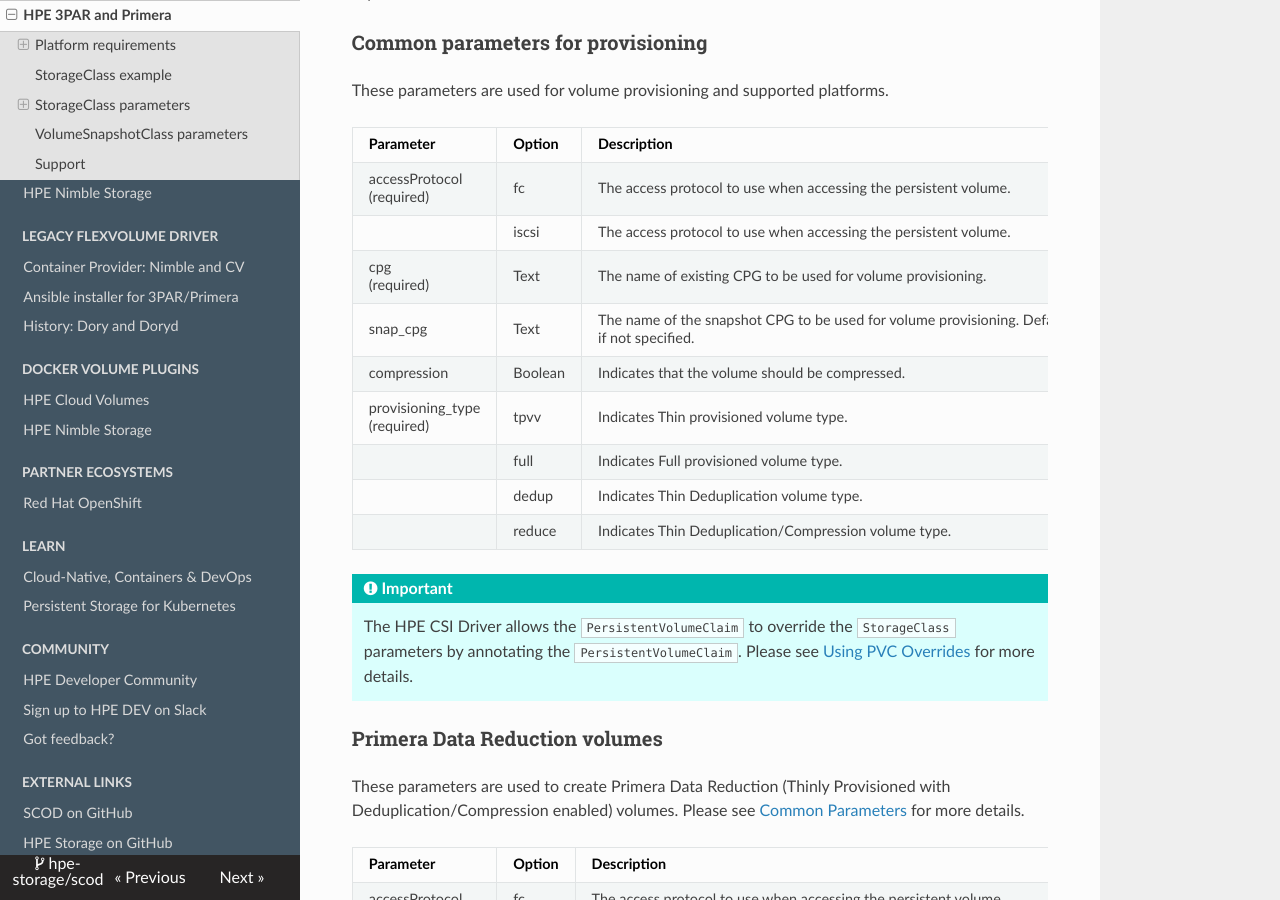
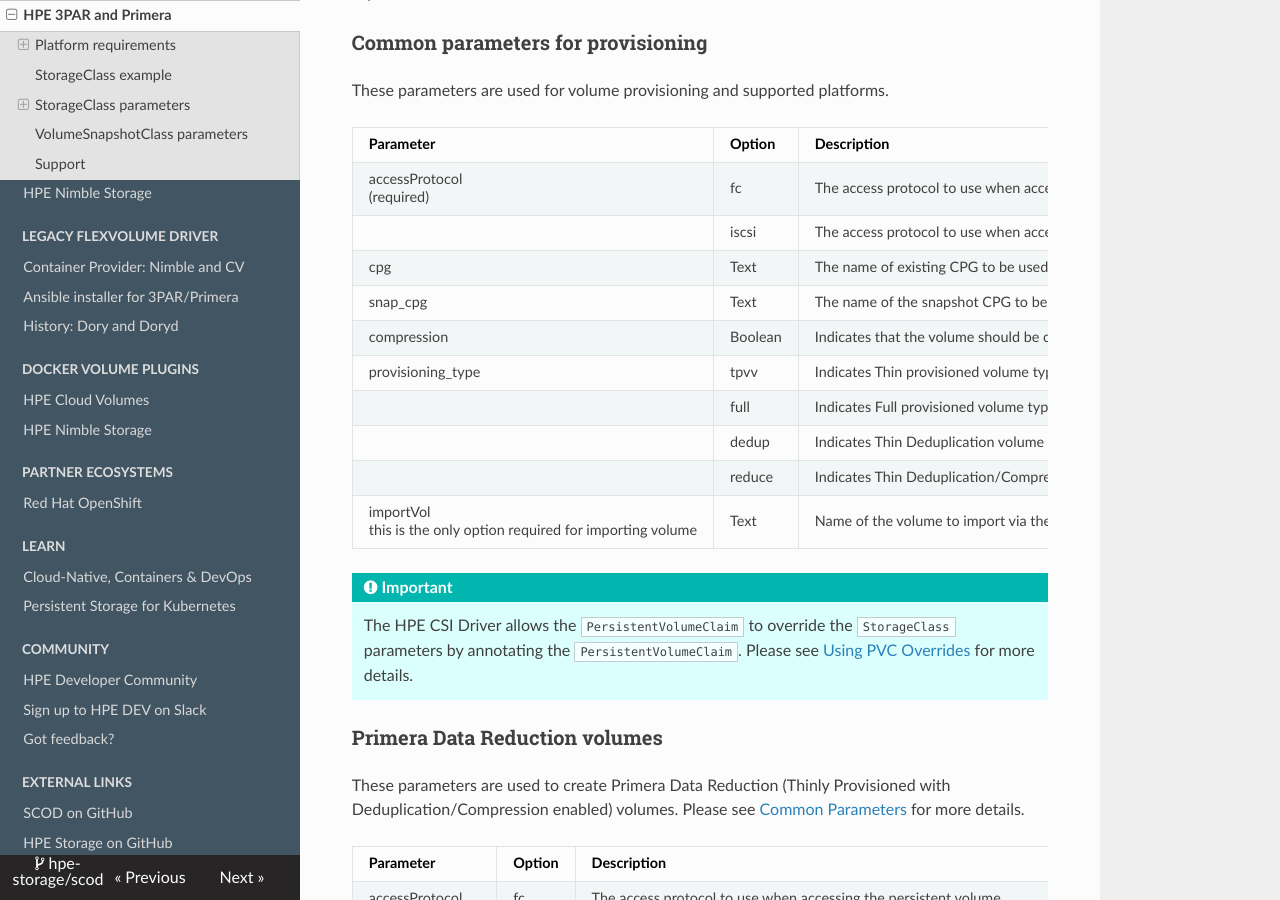
Before and after one commit to hpe-storage/scod, an MkDocs documentation site: the page built from docs/container_storage_provider/hpe_3par_primera/index.md, in a window 1280 px wide and 900 px high, scrolled down 2224 px. Built offline with MkDocs 1.6.1, drawn with Linux system fonts in a browser that asks for light colours; nearby versions of some CDN libraries; some of the changed text lies outside the part shown.

Commit message:
Doc updates for v1.0.1 release
- Made `cpg`, `provisioning_type` to optional
- Added SPOCK updates
- Added `importVol` option in StorageClass parameters.

```diff
--- a/docs/container_storage_provider/hpe_3par_primera/index.md
+++ b/docs/container_storage_provider/hpe_3par_primera/index.md
@@ -77,13 +77,14 @@
 | --------------------------------- | ------- | ----------- | :--: | :-----: |
 | accessProtocol <br /> (required)    | fc      | The access protocol to use when accessing the persistent volume. | **X** | **X** |
 |                                     | iscsi   | The access protocol to use when accessing the persistent volume. | **X** |   |
-| cpg <br /> (required)               | Text    | The name of existing CPG to be used for volume provisioning. | **X** | **X** |
+| cpg <br />                | Text    | The name of existing CPG to be used for volume provisioning. If this parameter is not specified, CSP autocomputes this value| **X** | **X** |
 | snap_cpg                            | Text    | The name of the snapshot CPG to be used for volume provisioning. Defaults to value of `cpg` if not specified. | **X** | **X** |
 | compression                         | Boolean | Indicates that the volume should be compressed. | **X** |   |
-| provisioning_type <br /> (required) | tpvv    | Indicates Thin provisioned volume type. | **X** | **X** |
+| provisioning_type <br />  | tpvv    | Indicates Thin provisioned volume type. If this parameter is not specified, defaults to tpvv | **X** | **X** |
 |                                     | full    | Indicates Full provisioned volume type. | **X** |   |
 |                                     | dedup   | Indicates Thin Deduplication volume type. | **X** |   |
 |                                     | reduce  | Indicates Thin Deduplication/Compression volume type. |   | **X** |
+| importVol <br /> this is the only option required for importing volume    | Text      | Name of the volume to import via the StorageClass | **X** | **X** |
 
 !!! Important
     The HPE CSI Driver allows the `PersistentVolumeClaim` to override the `StorageClass` parameters by annotating the `PersistentVolumeClaim`. Please see [Using PVC Overrides](../../csi_driver/using.md#using_pvc_overrides) for more details.
@@ -136,7 +137,7 @@
 | inline-volume-secret-name      | Text    | A reference to the secret object containing sensitive information to pass to the CSI driver to complete the CSI NodePublishVolume call.|
 | inline-volume-secret-namespace | Text    | The namespace of `inline-volume-secret-name` for ephemeral inline volume.|
 | size                           | Text    | The size of ephemeral volume specified in MiB or GiB. If unspecified, a default value will be used.|
-| accessProtocol                 | Text    | Storage access protocol to use, "iscsi" or "fc".
+| accessProtocol                 | Text    | Storage access protocol to use, "iscsi" or "fc".|
 
 !!! important
     All parameters are **required** for inline ephemeral volumes.
```
Also changed, not shown: other parts of docs/container_storage_provider/hpe_3par_primera/index.md (+1 -1 lines).
